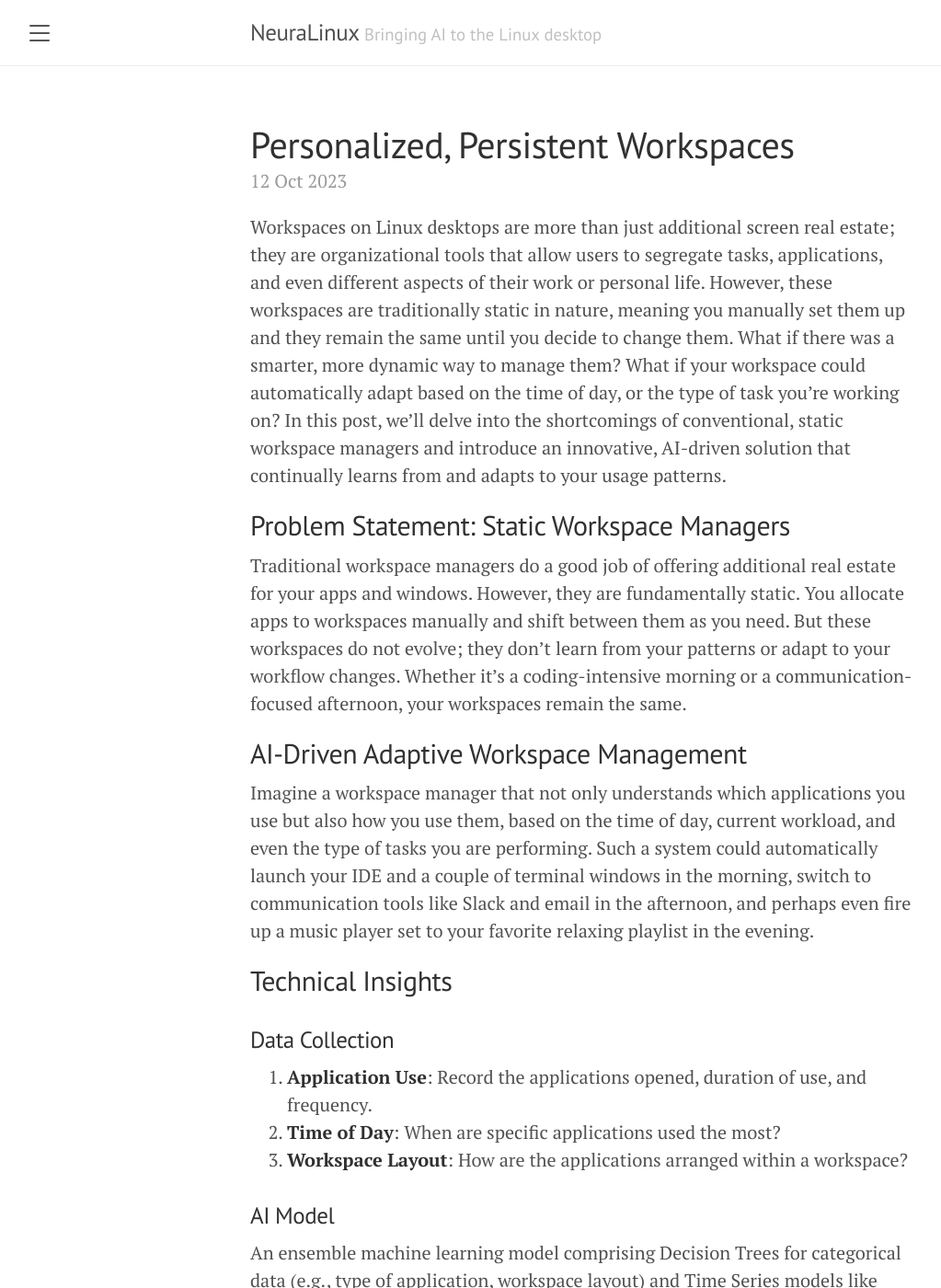
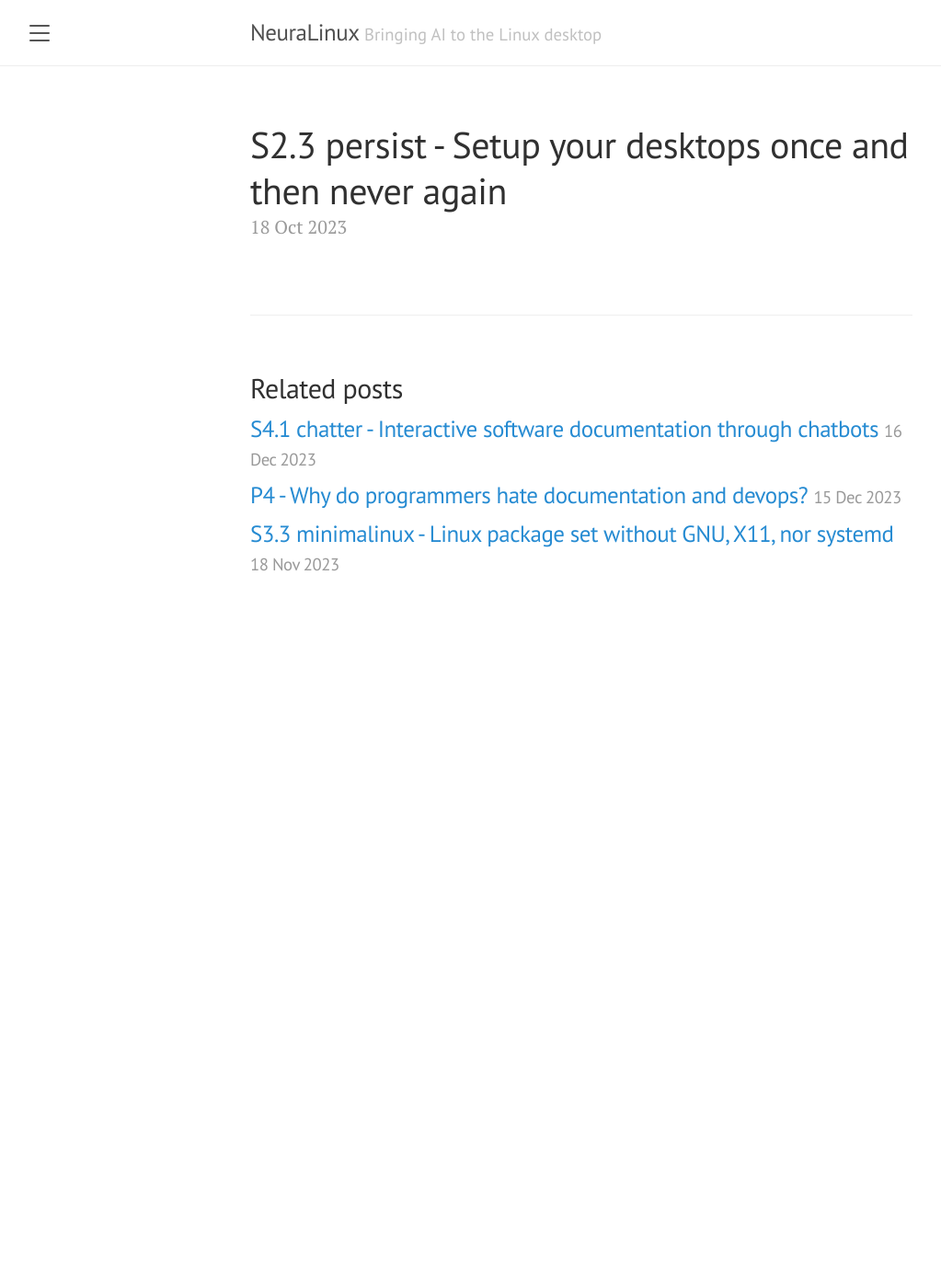
Before and after one commit to chinarjoshi/chinarjoshi.github.io, a Jekyll site: the page built from _posts/2023-10-18-persist.md, in a window 1280 px wide and 1400 px high. Shown: the whole window at 92% size, without its empty margins (8-1031 px from the left). Built offline with Jekyll 4.4.1, drawn with Linux system fonts in a browser that asks for light colours; some of the changed text lies outside the part shown.

Commit message:
Revamp posts and intro

````diff
--- a/_posts/2023-10-12-persist.md
+++ /dev/null
@@ -1,57 +0,0 @@
----
-layout: post
-title: Personalized, Persistent Workspaces
-permalink: /persist/
----
-Workspaces on Linux desktops are more than just additional screen real estate; they are organizational tools that allow users to segregate tasks, applications, and even different aspects of their work or personal life. However, these workspaces are traditionally static in nature, meaning you manually set them up and they remain the same until you decide to change them. What if there was a smarter, more dynamic way to manage them? What if your workspace could automatically adapt based on the time of day, or the type of task you're working on? In this post, we'll delve into the shortcomings of conventional, static workspace managers and introduce an innovative, AI-driven solution that continually learns from and adapts to your usage patterns.
-
-## Problem Statement: Static Workspace Managers
-Traditional workspace managers do a good job of offering additional real estate for your apps and windows. However, they are fundamentally static. You allocate apps to workspaces manually and shift between them as you need. But these workspaces do not evolve; they don't learn from your patterns or adapt to your workflow changes. Whether it's a coding-intensive morning or a communication-focused afternoon, your workspaces remain the same.
-
-## AI-Driven Adaptive Workspace Management
-Imagine a workspace manager that not only understands which applications you use but also how you use them, based on the time of day, current workload, and even the type of tasks you are performing. Such a system could automatically launch your IDE and a couple of terminal windows in the morning, switch to communication tools like Slack and email in the afternoon, and perhaps even fire up a music player set to your favorite relaxing playlist in the evening.
-
-## Technical Insights
-### Data Collection
-1. **Application Use**: Record the applications opened, duration of use, and frequency.
-2. **Time of Day**: When are specific applications used the most?
-3. **Workspace Layout**: How are the applications arranged within a workspace?
-
-### AI Model
-An ensemble machine learning model comprising Decision Trees for categorical data (e.g., type of application, workspace layout) and Time Series models like ARIMA for continuous data (e.g., time of day).
-
-### Architecture
-1. **Data Logger**: Logs application use, time of day, and workspace layout.
-2. **Inference Engine**: Houses the AI model and predicts optimal workspace configuration.
-3. **Workspace Controller**: API to manipulate workspaces; receives instructions from the Inference Engine.
-
-#### Implementation Example
-Here's a Python pseudocode snippet for the Inference Engine and Workspace Controller:
-
-\```python
-from data_logger import get_data
-from ai_model import EnsembleModel
-
-# Initialize ensemble model
-model = EnsembleModel()
-
-def adapt_workspace():
-    # Fetch the latest data
-    app_data, time_data, layout_data = get_data()
-
-    # Make predictions
-    optimal_config = model.predict(app_data, time_data, layout_data)
-
-    # Adapt workspace
-    WorkspaceController.apply_config(optimal_config)
-
-# Continuously adapt the workspace
-while True:
-    adapt_workspace()
-\```
-
-## Conclusions and Next Steps
-The proposed AI-Driven Adaptive Workspace Manager aims to revolutionize the concept of workspaces on Linux desktops. With a combination of categorical and time-based analysis, the system would continuously learn from your behaviors and dynamically adjust your workspaces to better suit your needs.
-
-### Thought-Provoking Idea:
-While the Smart Workspace Manager promises to offer a tailored workspace experience, one must wonder about the ethical considerations. Should the system have limits on the kinds of data it collects for the sake of user privacy? And could such a personalized environment eventually make it difficult for users to adapt to standard, non-AI-driven workspace setups?
--- /dev/null
+++ b/_posts/2023-10-18-persist.md
@@ -0,0 +1,5 @@
+---
+layout: post
+title: S2.3 persist - Setup your desktops once and then never again
+permalink: /persist/
+---
--- /dev/null
+++ b/_posts/2023-11-18-minimalinux.md
@@ -0,0 +1,5 @@
+---
+layout: post
+title: S3.3 minimalinux - Linux package set without GNU, X11, nor systemd
+permalink: /minimalinux/
+---
--- /dev/null
+++ b/_posts/2023-12-15-docs.md
@@ -0,0 +1,5 @@
+---
+layout: post
+title: P4 - Why do programmers hate documentation and devops?
+permalink: /docs/
+---
--- /dev/null
+++ b/_posts/2023-12-16-chatter.md
@@ -0,0 +1,5 @@
+---
+layout: post
+title: S4.1 chatter - Interactive software documentation through chatbots
+permalink: /chatter/
+---
--- a/index.html
+++ b/index.html
@@ -5,7 +5,7 @@
 
 <div class="intro">
   <p>
-  I see a gap in the current tech landscape. While Linux is highly respected in server and data center environments, especially for machine learning tasks, its desktop usage <b>doesn't reap the intelligence</b> from cutting-edge AI capabilities. I want to change that incrementally by publishing my ideas on new ways to enhance the desktop. I want to bridge the gap between <b>Linux enthusiasts</b> and <b>AI enthusiasts</b>, two significant yet often disparate communities.
+  To those who think Linux enthusiasts are eccentric and their software is archaic, I couldn’t agree more. Non-profit work from disparate programmers will never match the polish of Apple products powered by the industry’s best engineers and their 10-gazillion parameter neural networks. However, the fact that Linux servers power the state of the art of AI, yet Linux users don’t see a lick of it, is possibly the worst trade deal of the Unix epoch. I want to change that incrementally by documenting specific problems I face using the Linux desktop, and solving them through modular programs and machine learning solutions. Thus, I want to bridge the gap between **Linux enthusiasts** and **AI enthusiasts**, two significant yet disparate communities.
   </p>
 </div>
 <br>
````
Also changed, not shown: _posts/2023-09-15-shells.md (added, +5 -0 lines), _posts/2023-09-16-acronym.md (added, +5 -0 lines), _posts/2023-09-17-englizsh.md (added, +5 -0 lines), _posts/2023-09-20-tale-of-two-editors.md (deleted, +0 -28 lines), _posts/2023-09-28-brilliant.md (deleted, +0 -42 lines), _posts/2023-10-15-desktop.md (added, +5 -0 lines), _posts/2023-10-16-brilliant.md (added, +5 -0 lines), _posts/2023-10-16-minimalinux.md (deleted, +0 -5 lines), _posts/2023-10-17-attention.md (added, +5 -0 lines), _posts/2023-10-20-chatgpt.md (deleted, +0 -46 lines), _posts/2023-11-15-package.md (added, +5 -0 lines), _posts/2023-11-16-reaper.md (added, +5 -0 lines), _posts/2023-11-17-scythe.md (added, +5 -0 lines), 2 other files.
